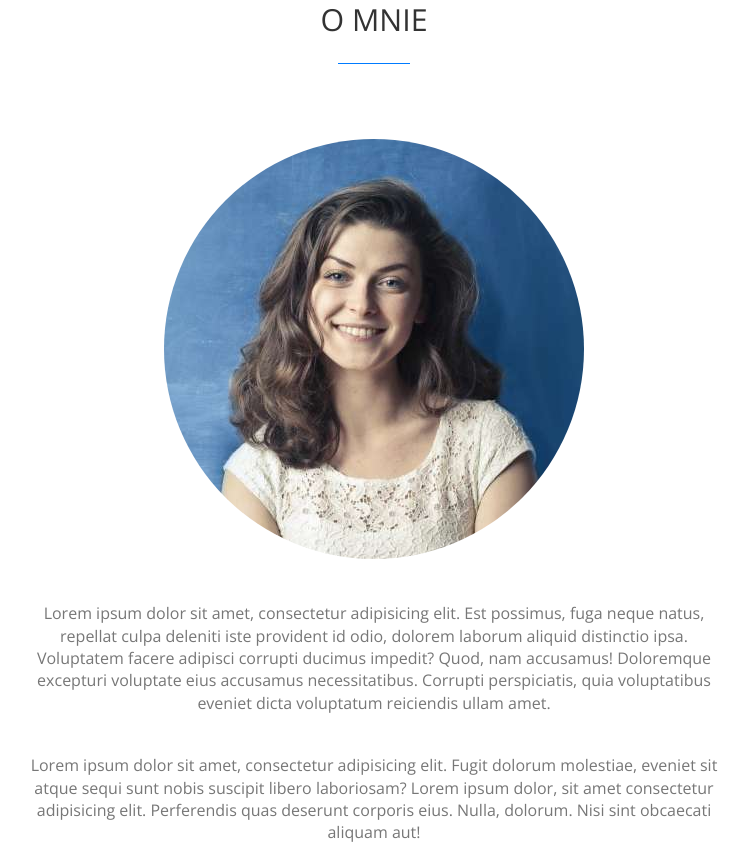
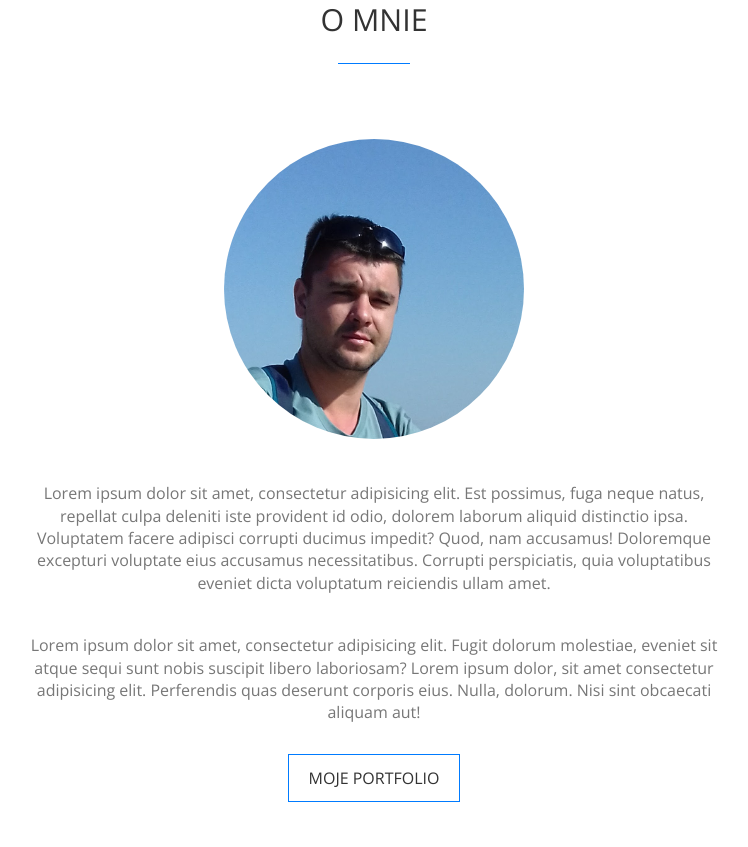
Before and after one commit to mludwig99/9-projekt-portfolio, a plain HTML site: page index.html in a window 1280 px wide. Shown: the part 769-1616 px from the top of the page, without its empty margins (266-1014 px from the left). Drawn offline with nearby package versions, Linux system fonts and the light colour scheme.

Commit message:
Poprawione img

```diff
--- a/css/style.css
+++ b/css/style.css
@@ -136,6 +136,11 @@ label[for='drop-nav'] {
 
 .about .about-img {
     border-radius: 50%;
+    width: 300px;
+    height: 300px;
+    object-fit: cover;
+    margin: auto;
+
 }
 
 .about p {
--- a/index.html
+++ b/index.html
@@ -44,7 +44,7 @@
                 <h2>O mnie</h2>
                 <hr>
             </header>
-            <img src="img/about.jpg" alt="Aleksandra Ludwig" class="about-img">
+            <img src="img/20161020_122030.jpg" alt="Michał Ludwig" class="about-img">
             <p>Lorem ipsum dolor sit amet, consectetur adipisicing elit. Est possimus, fuga neque natus, repellat culpa
                 deleniti iste provident id odio, dolorem laborum aliquid distinctio ipsa. Voluptatem facere adipisci
                 corrupti ducimus impedit? Quod, nam accusamus! Doloremque excepturi voluptate eius accusamus
@@ -142,7 +142,7 @@
     </section>
     <footer class="main-footer">
         <div class="container">
-            <p>Copyright &copy; Akademia 108 - Szkoła Programowania</p>
+            <p>Copyright &copy; Michał Ludwig</p>
         </div>
     </footer>
 
```
Also changed, not shown: img/20161020_122030.jpg (added), img/about.jpg (deleted).
